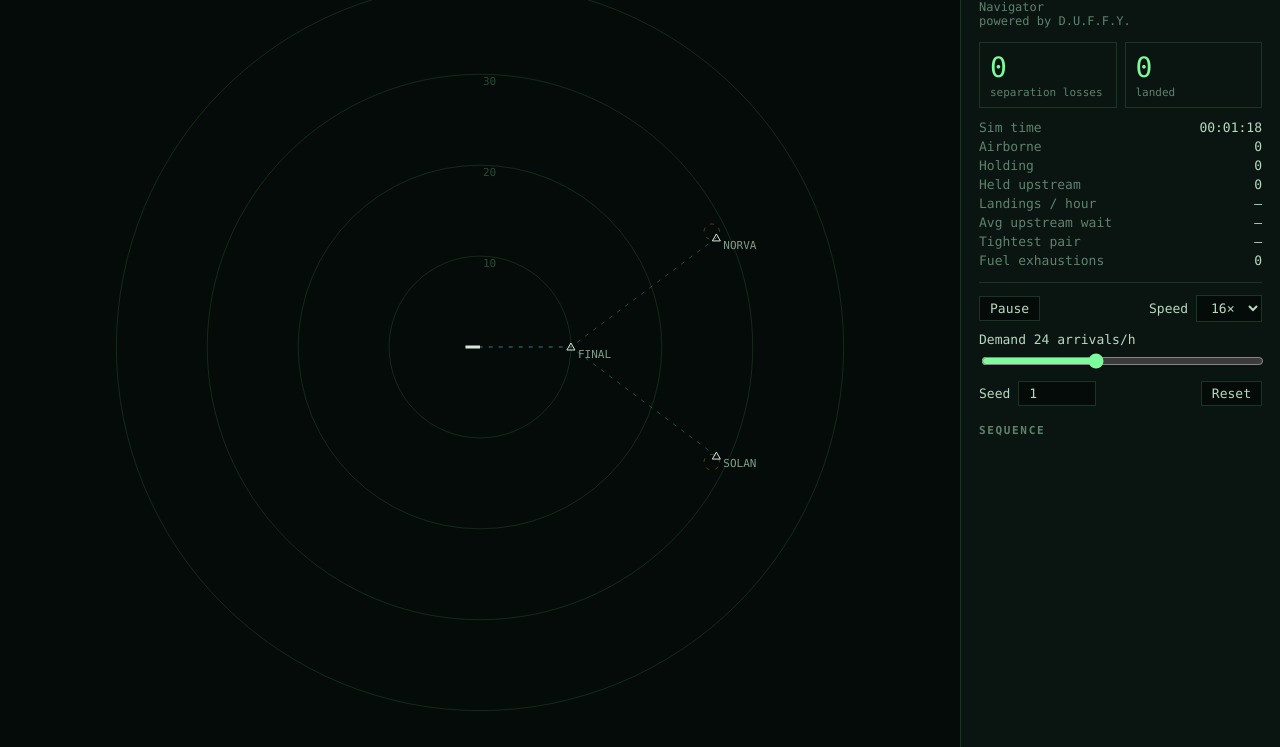
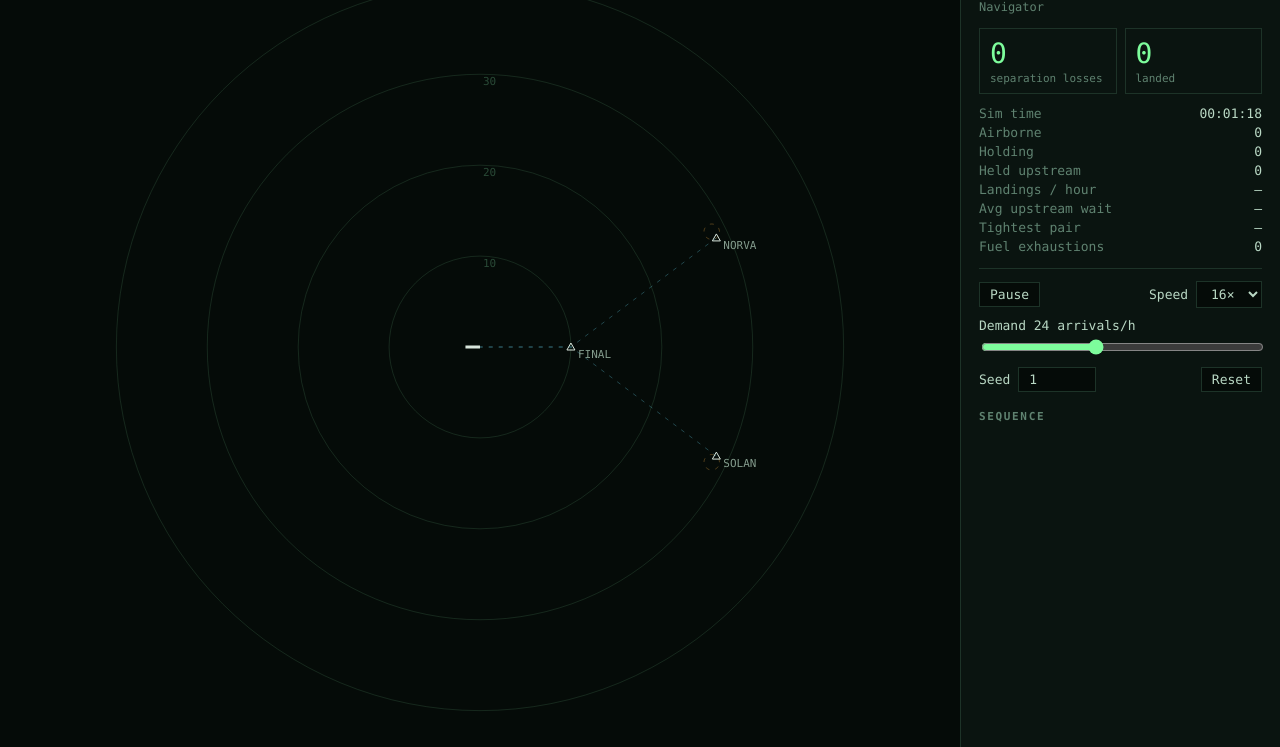
Before and after one commit to WPTK/touchdown, a website with bundled scripts: page index.html in a window 1280 px wide. Shown: the part 53-800 px from the top of the page. Built offline with nearby package versions, Linux system fonts and the light colour scheme.

```diff
--- a/index.html
+++ b/index.html
@@ -13,7 +13,7 @@
     <aside>
       <header>
         <h1>S.E.A.N.</h1>
-        <p class="sub">Superintelligent Enroute Arrival Navigator<br>powered by D.U.F.F.Y.</p>
+        <p class="sub">Superintelligent Enroute Arrival Navigator</p>
       </header>
 
       <section class="status" aria-live="polite">
```
Also changed, not shown: README.md.
